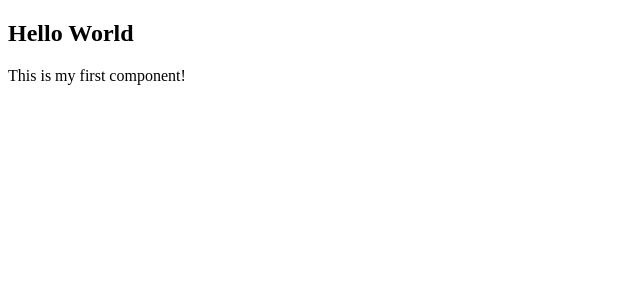
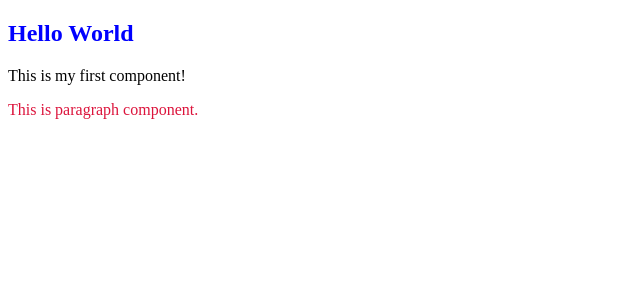
Before and after one commit to md-jawed/learning-angular, an Angular app: page / in a window 1280 px wide. Shown: the top 300 px of the page, without its empty margins (0-640 px from the left). Built offline with nearby package versions, Linux system fonts and the light colour scheme.

Commit message:
Add paragraph component

```diff
--- a/src/app/app.component.html
+++ b/src/app/app.component.html
@@ -1 +1,2 @@
 <hello-world></hello-world>
+<paragraph></paragraph>
--- a/src/app/app.component.ts
+++ b/src/app/app.component.ts
@@ -14,7 +14,8 @@ export class AppComponent {
   template: `
     <h2>Hello World</h2>
     <p>This is my first component!</p>
-  `
+  `,
+  styles: ['h2 { color: blue; }']
 })
 export class HelloWorldComponent {
   // The code in this class drives the component's behavior.
--- a/src/app/app.module.ts
+++ b/src/app/app.module.ts
@@ -4,11 +4,13 @@ import { BrowserModule } from '@angular/platform-browser';
 import { AppRoutingModule } from './app-routing.module';
 import { AppComponent } from './app.component';
 import { HelloWorldComponent } from './app.component';
+import { ParagraphComponent } from './paragraph/paragraph.component';
 
 @NgModule({
   declarations: [
     AppComponent,
-    HelloWorldComponent
+    HelloWorldComponent,
+    ParagraphComponent
   ],
   imports: [
     BrowserModule,
--- /dev/null
+++ b/src/app/paragraph/paragraph.component.css
@@ -0,0 +1,3 @@
+p{
+    color:crimson;
+}
--- /dev/null
+++ b/src/app/paragraph/paragraph.component.html
@@ -0,0 +1 @@
+<p>This is paragraph component.</p>
--- /dev/null
+++ b/src/app/paragraph/paragraph.component.ts
@@ -0,0 +1,15 @@
+import { Component, OnInit } from '@angular/core';
+
+@Component({
+  selector: 'paragraph',
+  templateUrl: './paragraph.component.html',
+  styleUrls: ['./paragraph.component.css']
+})
+export class ParagraphComponent implements OnInit {
+
+  constructor() { }
+
+  ngOnInit(): void {
+  }
+
+}
```
Also changed, not shown: 1 other file (tests, documents, lock files or other folders).
